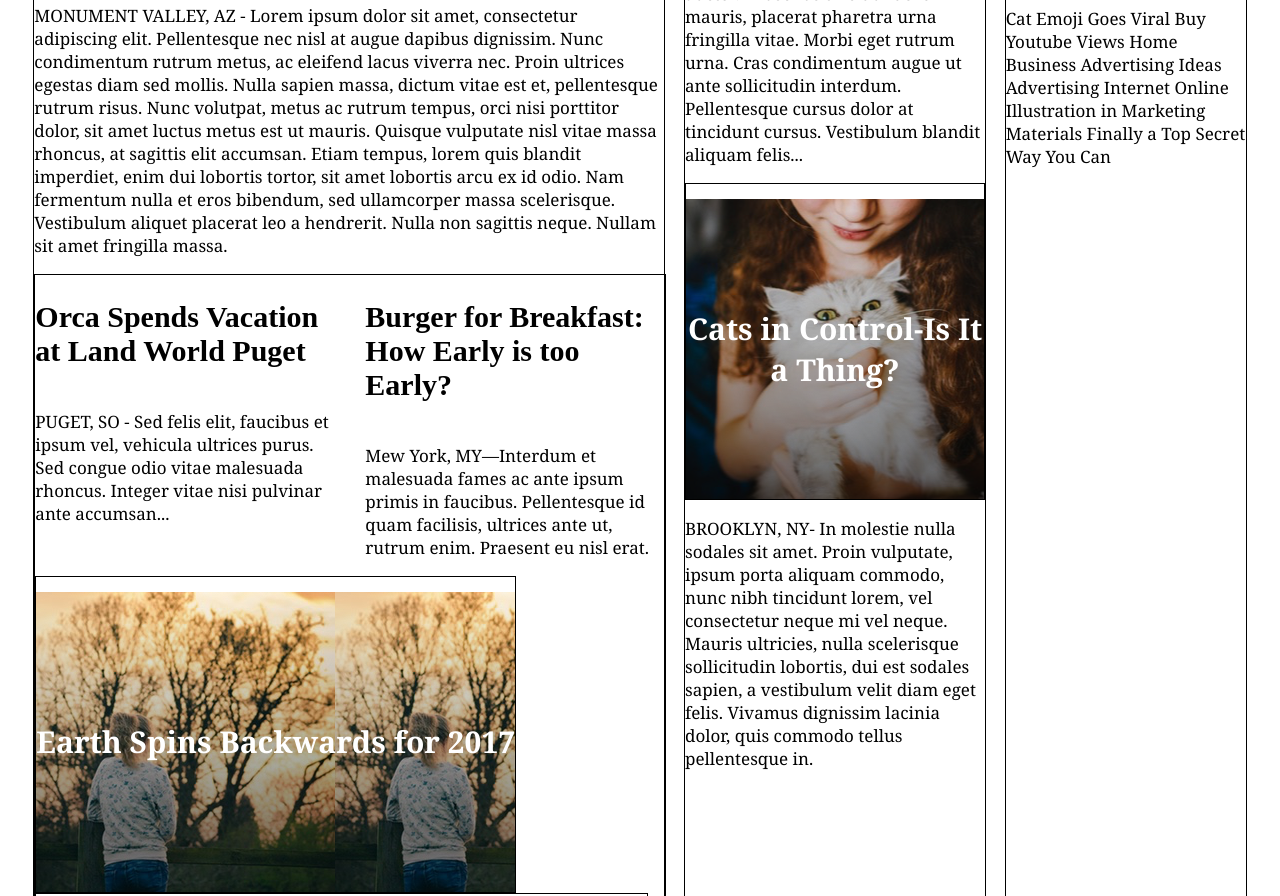
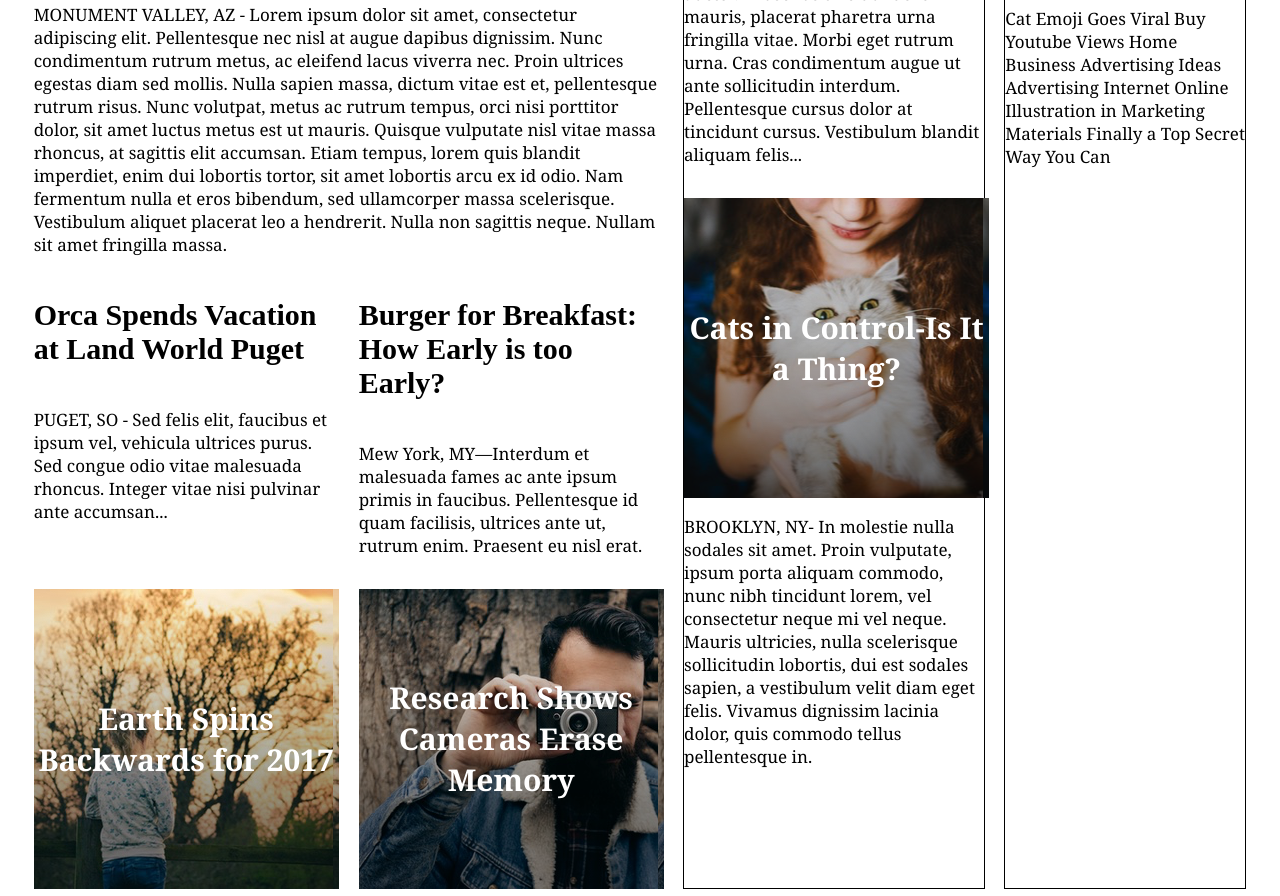
Before and after one commit to jamzm101/MyTimes, a plain HTML site: page index.html in a window 1280 px wide. Shown: the part 438-1334 px from the top of the page. Drawn offline with Linux system fonts and the light colour scheme.

Commit message:
large column done

```diff
--- a/Resources/CSS/Style.css
+++ b/Resources/CSS/Style.css
@@ -30,7 +30,7 @@ display: flex;
 align-items: center;
 flex-grow: 1;
 padding-left: 30px;
-border: 1px solid black; /*remove after*/
+/* border: 1px solid black; /*remove after*/
 }
 
 .logo img{
@@ -63,7 +63,7 @@ header nav{
   display: flex;
   flex-direction: column;
   width: 630px;
-  border: 1px solid black; /*remove after*/
+  /* border: 1px solid black; /*remove after*/
 }
 
 .lead-story .image-content{
@@ -83,7 +83,7 @@ font-size: 40px;
   }
 
 .other-stories{
-  border: 1px solid black; /*remove after*/
+  /* border: 1px solid black; /*remove after*/
   text-align: left;
   width: 630px; /* width of the column  */
   display: flex;
@@ -96,14 +96,10 @@ font-size: 40px;
 .headline{
   /* border: 1px solid black; /*remove after*/
   text-align: left;
-  width: 300px;  /*this is the width of the headline boxes */
+  width: 305px;  /*this is the width of the headline boxes */
   display: flex;
   flex-direction: column;
   font-size: 20px;
-
-
-  /*display: flex;
-  flex-direction: row; */
 }
 
 .narrative{
@@ -114,7 +110,12 @@ font-size: 40px;
 }
 
 .side-story{
-  border: 1px solid black; /*remove after*/
+  /* border: 1px solid black; /*remove after*/
+  text-align: left;
+  width: 305px;  /*this is the width of the headline boxes */
+  display: flex;
+  flex-direction: column;
+  font-size: 20px;
   }
 
 
```
